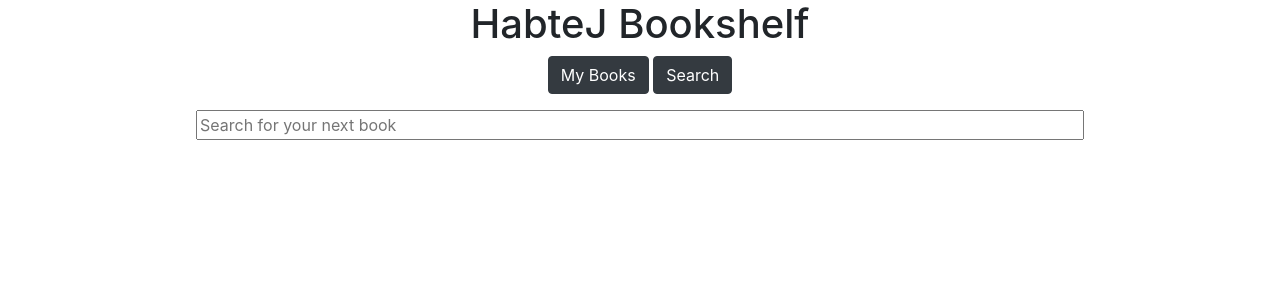
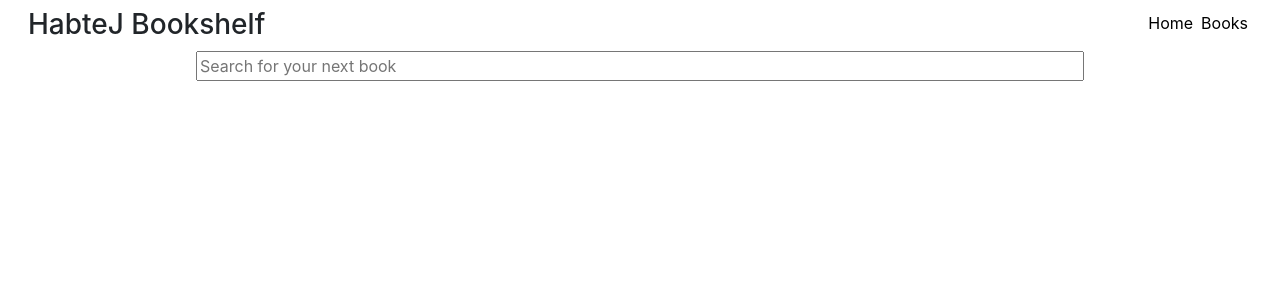
Before and after one commit to JEmnetu/myBookshelf, a React (Create React App) app in the folder client/: page / in a window 1280 px wide. Shown: the top 300 px of the page. Built offline with nearby package versions, Linux system fonts and the light colour scheme.

Commit message:
replaced nav buttons with navbar. UI updates

```diff
--- a/client/src/App.css
+++ b/client/src/App.css
@@ -28,3 +28,35 @@
 
   margin-left: 5rem;
 }
+
+.NavBar {
+  display: flex;
+  justify-content: space-between;
+}
+
+.NavBar a {
+  color: black;
+}
+
+.NavBar a:hover {
+  text-decoration: none;
+}
+
+.NavBar h3 {
+  margin-top: 0.3em;
+  margin-left: 1em;
+}
+
+.NavBar ul {
+  display: flex;
+  margin-top: 0.7em;
+  margin-right: 2em;
+}
+
+.NavBar ul li {
+  list-style-type: none;
+}
+
+.NavBar ul a:nth-child(2) {
+  margin-left: 0.5em;
+}
--- a/client/src/App.js
+++ b/client/src/App.js
@@ -12,14 +12,7 @@ function App() {
     <div className="App">
       <Router>
         <NavBar>HabteJ Bookshelf</NavBar>
-        <div id="nav-btns">
-          <Link to="/Home">
-            <Button color="dark">My Books</Button>
-          </Link>{" "}
-          <Link to="/">
-            <Button color="dark">Search</Button>
-          </Link>
-        </div>
+
         <Route path="/" exact component={Search} />
         <Route path="/Home" exact component={Home} />
       </Router>
--- a/client/src/components/NavBar.jsx
+++ b/client/src/components/NavBar.jsx
@@ -1,7 +1,20 @@
 import React from "react";
+import { Link } from "react-router-dom";
 
 const NavBar = (props) => {
-  return <h1 style={{ textAlign: "center" }}>{props.children}</h1>;
+  return (
+    <div className="NavBar">
+      <h3>{props.children}</h3>
+      <ul>
+        <Link to="/">
+          <li>Home</li>
+        </Link>
+        <Link to="/Home">
+          <li>Books</li>
+        </Link>
+      </ul>
+    </div>
+  );
 };
 
 export default NavBar;
```
